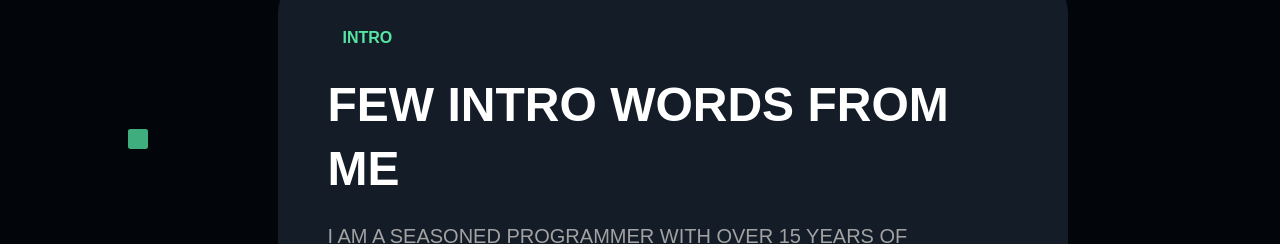
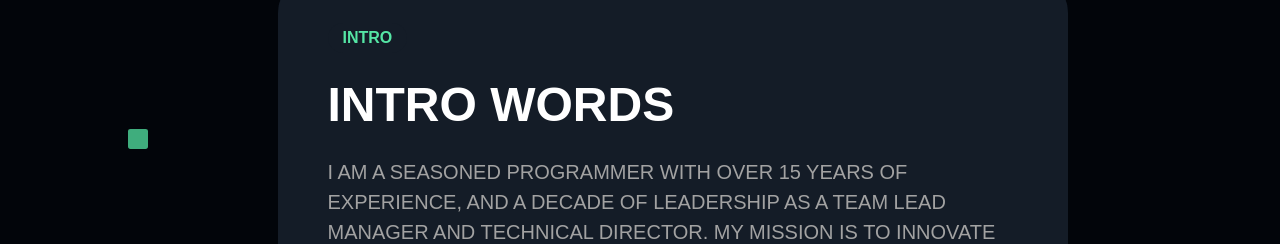
Before and after one commit to mmartincevic/mmartincevic.github.io, a plain HTML site: page index.html in a window 1280 px wide. Shown: the part 551-795 px from the top of the page. Drawn offline with nearby package versions, Linux system fonts and the light colour scheme; a web font is replaced by a local one.

Commit message:
Fix intro

```diff
--- a/index.html
+++ b/index.html
@@ -124,7 +124,7 @@
                     <div class="intro_main">
                         <h2 class="intro font_w_font_s fade_up">intro</h2>
                     </div>
-                    <h2 class="djomla font_w_font_s fade_up">Few intro words from me</h2>
+                    <h2 class="djomla font_w_font_s fade_up">Intro words</h2>
                     <h3 class="passionate font_w_font_s1 fade_up">
 
                         I am a seasoned programmer with over 15 years of experience, and a decade of leadership as a team lead manager and technical director.
```
